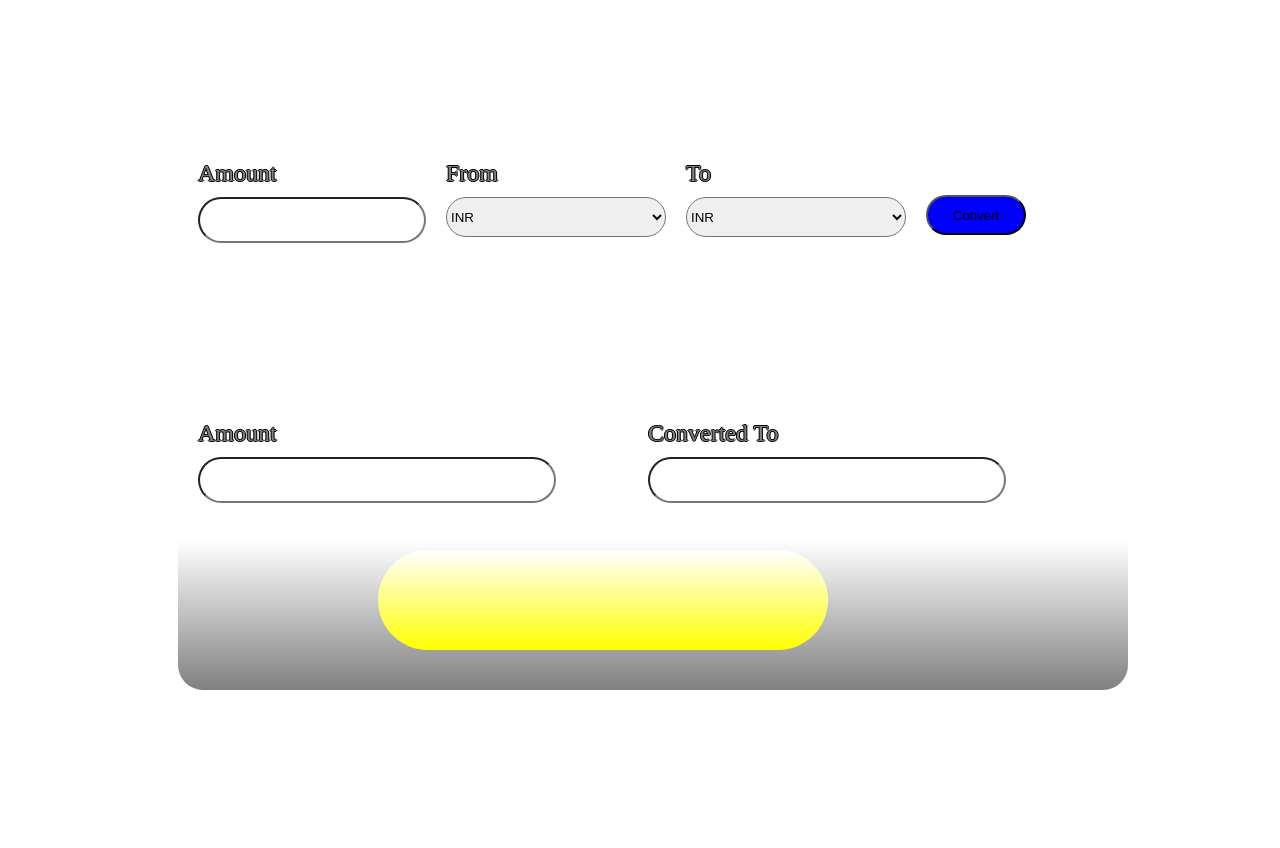
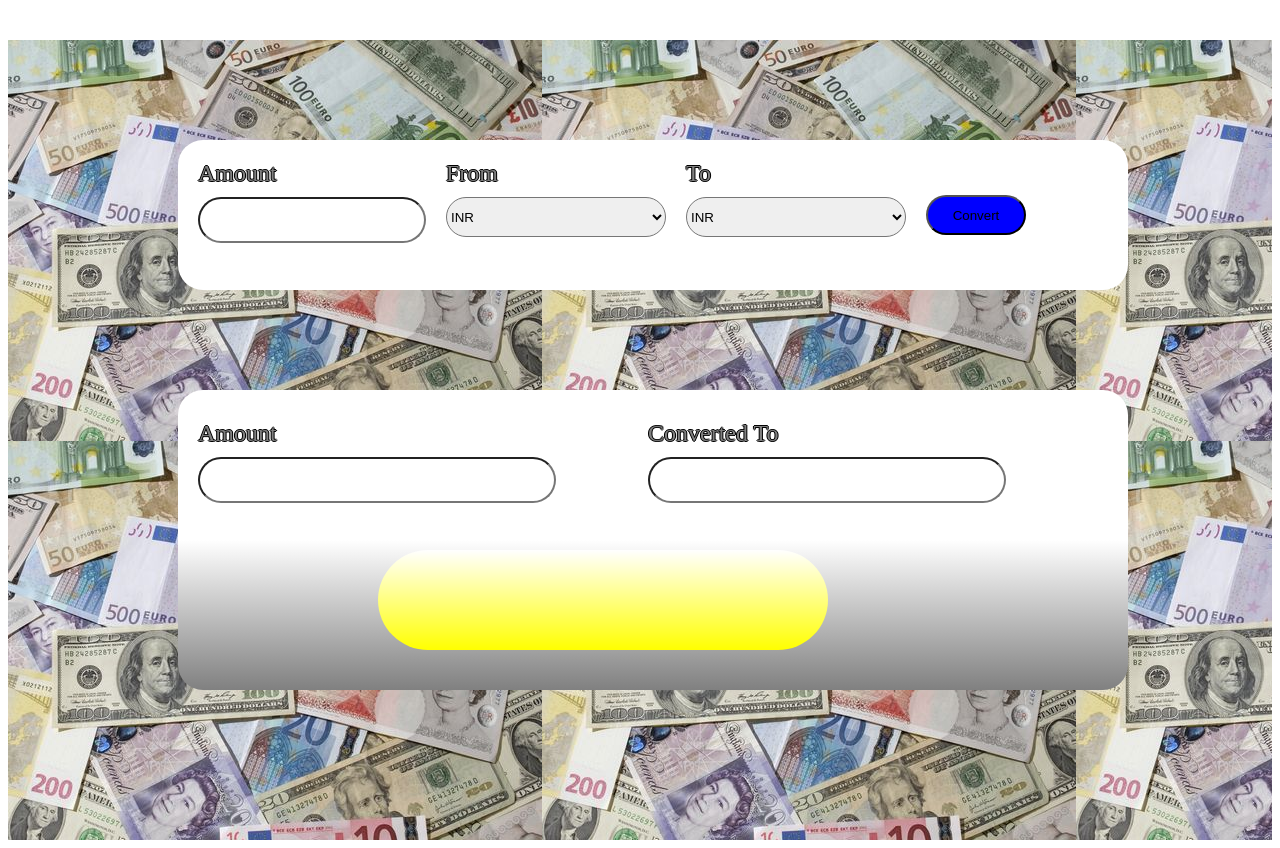
Before and after one commit to AjayPaudel3002/masai-week-4, a plain HTML site: page index.html in a window 1280 px wide. Shown: the part 61-909 px from the top of the page. Drawn offline with Linux system fonts and the light colour scheme.

Commit message:
week4_project

```diff
--- a/index.html
+++ b/index.html
@@ -6,7 +6,7 @@
 		.outer_rec_box{
 			height: 800px;
 			width: auto;
-			background-image: url(money.jpg);
+			background-image: url(resources/money.jpg);
 		}
 		h1{
   			text-shadow: 0 0 3px #FFF000, 0 0 5px #0000FF;
```
